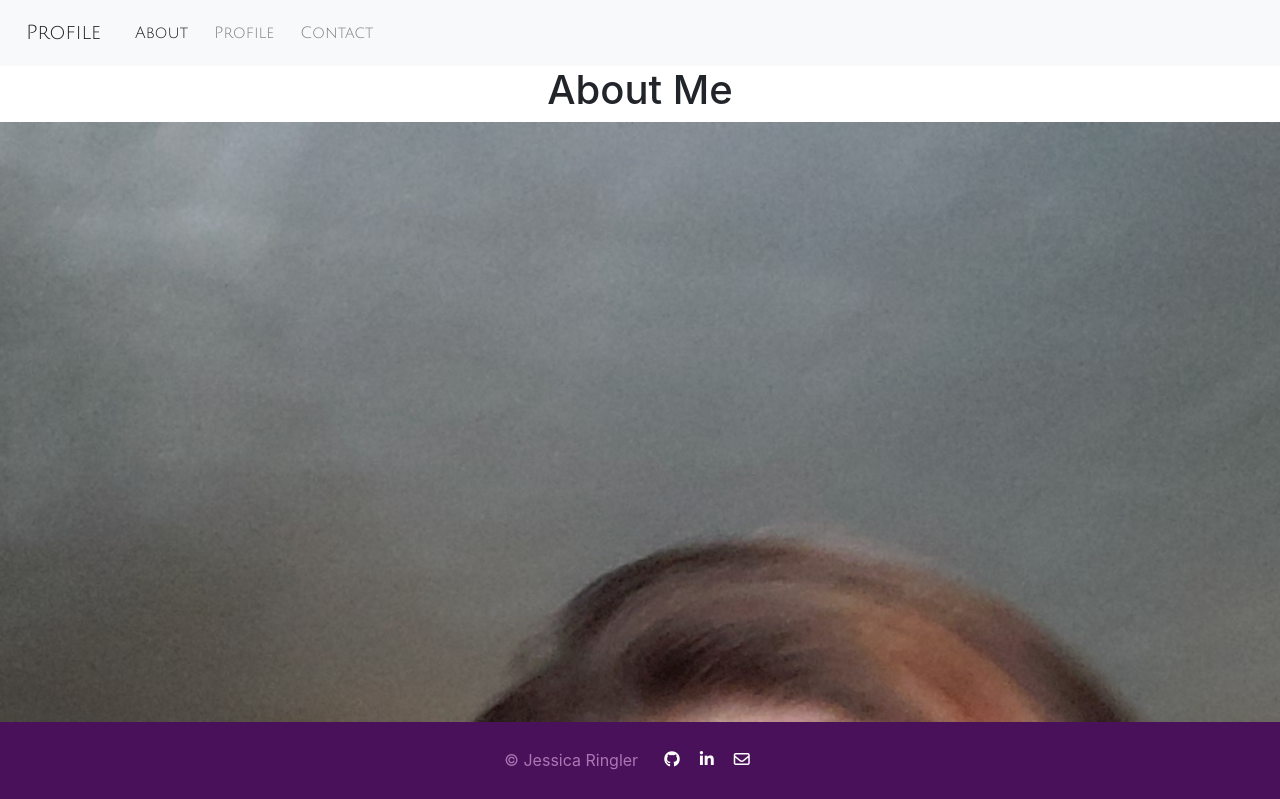
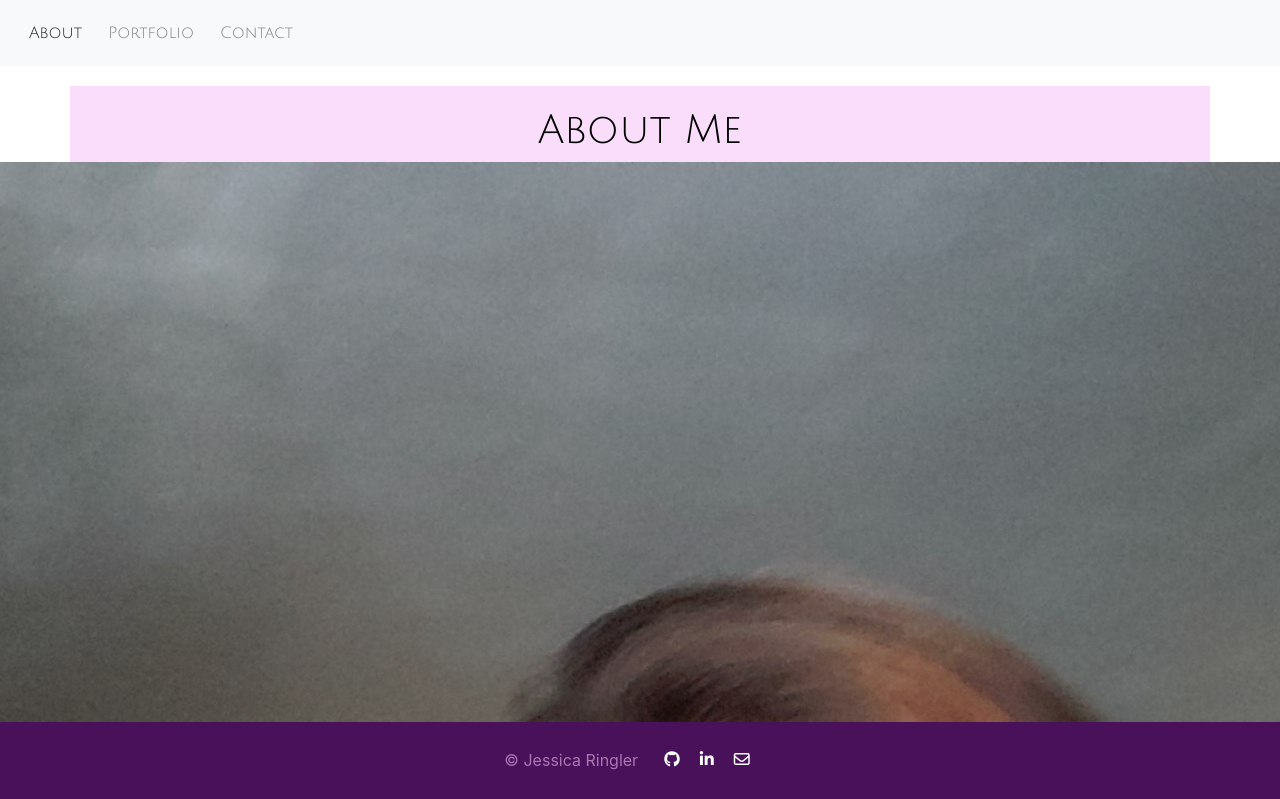
Before and after one commit to jrringler13759/reactportfolio, a React (Create React App) app: page / in a window 1280 px wide. Shown: the top 799 px of the page. Built offline with nearby package versions, Linux system fonts and the light colour scheme.

Commit message:
adding css

```diff
--- a/src/App.js
+++ b/src/App.js
@@ -5,6 +5,8 @@ import About from "./pages/About";
 import Portfolio from "./pages/Portfolio";
 import Header from "./components/Header/Header";
 import Footer from "./components/Footer/Footer";
+import "./App.css";
+
 
 
 function App() {
--- a/src/components/Footer/Footer.js
+++ b/src/components/Footer/Footer.js
@@ -1,5 +1,5 @@
 import React from "react";
-import "./style.css";
+import "./FooterStyle.css";
 
 function Footer() {
   return (
--- a/src/components/Header/Header.js
+++ b/src/components/Header/Header.js
@@ -1,14 +1,11 @@
 import React from "react";
 import { Link } from "react-router-dom";
-import "./style.css";
+import "./HeaderStyle.css";
 
 // Depending on the current path, this component sets the "active" class on the appropriate navigation link item
 function Header() {
   return (
     <nav className="navbar navbar-expand-lg navbar-light bg-light">
-      <Link className="navbar-brand" to="/">
-        Profile
-      </Link>
       <div>
         <ul className="navbar-nav">
           <li className="nav-item">
@@ -25,10 +22,10 @@ function Header() {
           </li>
           <li className="nav-item">
             <Link
-              to="/profile"
-              className={window.location.pathname === "/profile" ? "nav-link active" : "nav-link"}
+              to="/portfolio"
+              className={window.location.pathname === "/portfolio" ? "nav-link active" : "nav-link"}
             >
-              Profile
+              Portfolio
             </Link>
           </li>
           <li className="nav-item">
--- a/src/components/Project/Project.js
+++ b/src/components/Project/Project.js
@@ -1,4 +1,5 @@
 import React from 'react';
+import "./ProjectStyle.css"
 
 function Project (props) {
     props.projects.map(proj => {
--- /dev/null
+++ b/src/components/Project/ProjectStyle.css
@@ -0,0 +1,45 @@
+.container {
+    padding: 20px;
+    margin-top: 20px;
+    margin-bottom: 20px;
+    font-size: 20px;
+    font-family: 'Julius Sans One', sans-serif;
+    width: 100%;
+    height: 100%;
+    color:  black;
+    text-align: center;
+    background: rgba(246, 194, 248, 0.571);
+
+}
+
+.col {
+    padding: 20px;
+    margin: 15px;
+    font-size: 30px;
+    font-family: 'Julius Sans One', sans-serif;
+    position: relative;
+
+}
+
+.title {
+    background:  rgb(72, 17, 90);
+    color: white;
+    position: relative;
+    left: 20%;
+
+    transform: translate(-50%, -50%);
+    width: 200px;
+}
+
+.title a {
+    color: white;
+}
+
+.title a:hover {
+    text-decoration: none;
+    color: white;
+}
+
+.card {
+    margin: 20px;
+}
```
Also changed, not shown: src/App.css (added), src/components/Footer/FooterStyle.css (renamed from src/components/Footer/style.css), src/components/Header/HeaderStyle.css (renamed from src/components/Header/style.css), src/components/Project/style.css (deleted).
